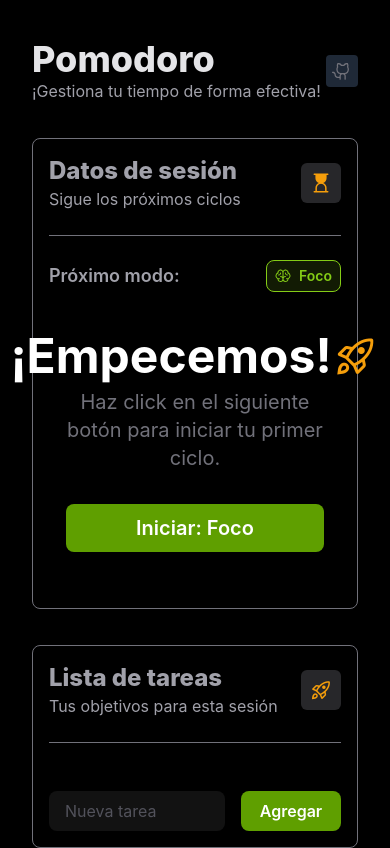
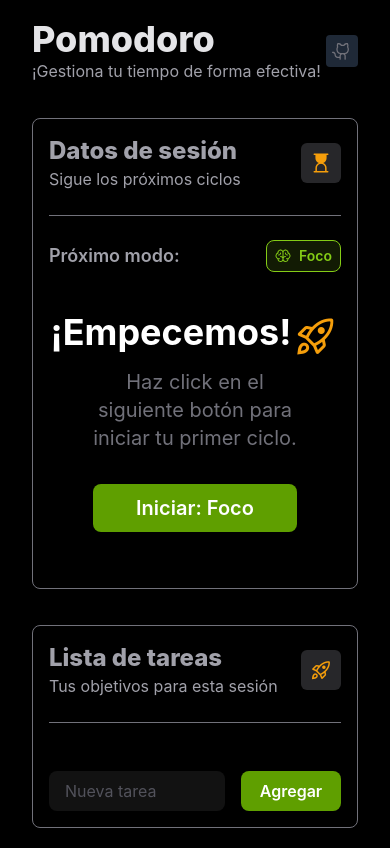
Before and after one commit to SalvasDev/pomodoro-app, a React (Vite) app: page / in a window 390 px wide. Built offline with nearby package versions, Linux system fonts and the light colour scheme.

Commit message:
Commit fixing margin top for mobil

```diff
--- a/src/components/CicleMessage.jsx
+++ b/src/components/CicleMessage.jsx
@@ -8,7 +8,7 @@ const CicleMessage = ({ title, typeMessage, message, nextSession, onSessionEnd,
   return (
     <div className={`flex flex-col mt-10 mb-10 justify-center items-center ${widthCustom}`}>
       <div className="flex flex-row">
-        <h2 className="font-bold text-5xl text-white">{title}</h2>
+        <h2 className="font-bold text-4xl lg:text-5xl text-white">{title}</h2>
         <span className="material-symbols-rounded text-5xl text-[#f59e0b]">
           { typeMessage === 'end' ? 'celebration' : 'rocket_launch'}
         </span>
--- a/src/index.css
+++ b/src/index.css
@@ -27,22 +27,24 @@
   -moz-osx-font-smoothing: grayscale;
 }
 
-a {
-  text-decoration: inherit;
+*,
+*::before,
+*::after {
+  box-sizing: border-box;
 }
 
 body {
   margin: 0;
+  padding: 0;
   display: flex;
   min-width: 320px;
   min-height: 100vh;
   color: #a1a1aa;
 }
 
-/* :root {
-  color: #000000;
-  background-color: #ffffff;
-} */
+a {
+  text-decoration: inherit;
+}
 
 .color-icon {
   filter: brightness(0) saturate(100%) invert(47%) sepia(5%) saturate(504%)
--- a/src/pages/HomePage.jsx
+++ b/src/pages/HomePage.jsx
@@ -3,7 +3,7 @@ import Navbar from '../components/Navbar';
 
 const HomePage = () => {
   return (
-    <div className="max-w-[1120px] mx-auto mt-1 lg:mt-16">
+    <div className="max-w-[1120px] mx-auto mt-[-16px] lg:mt-16 pb-8">
       <Navbar />
       <CardsContainer />
     </div>
```
Also changed, not shown: src/components/SessionDetails.jsx (line endings or trailing spaces).
